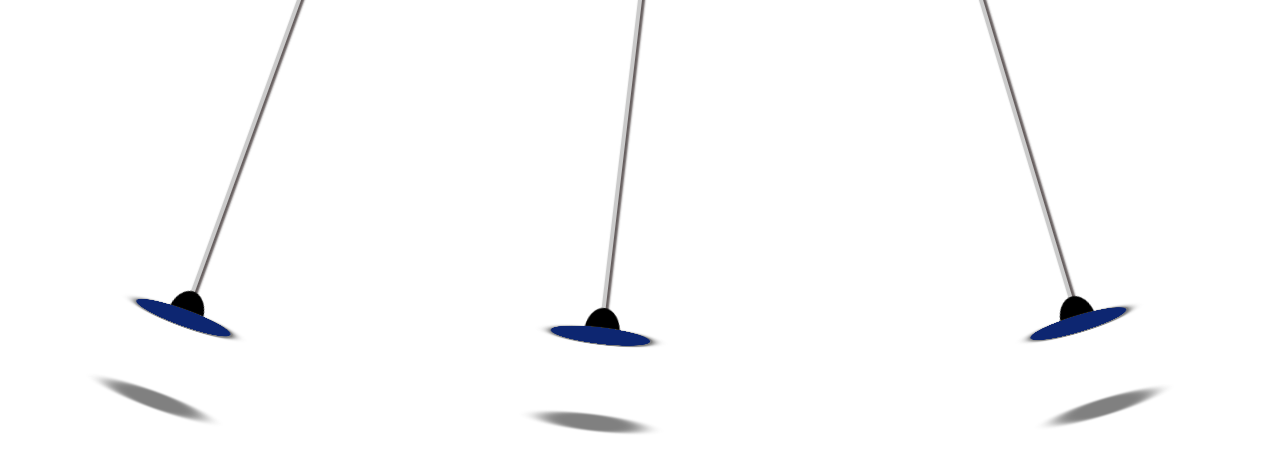
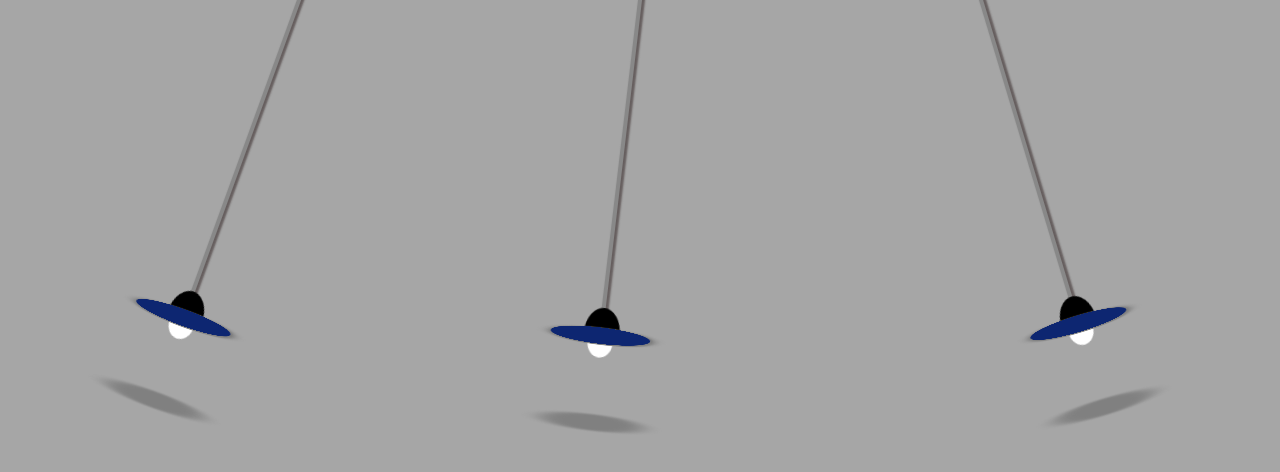
Before and after one commit to Asif1105/Chandelier-Animation, a plain HTML site: page index.html in a window 1280 px wide. Drawn offline with nearby package versions, Linux system fonts and the light colour scheme; files that its build step writes are made by us from their sources.

Commit message:
auto tag

```diff
--- a/style.scss
+++ b/style.scss
@@ -1,5 +1,5 @@
 body {
-    background: #FFF;
+    background: #00000059;
 }
 
 .container {
```
